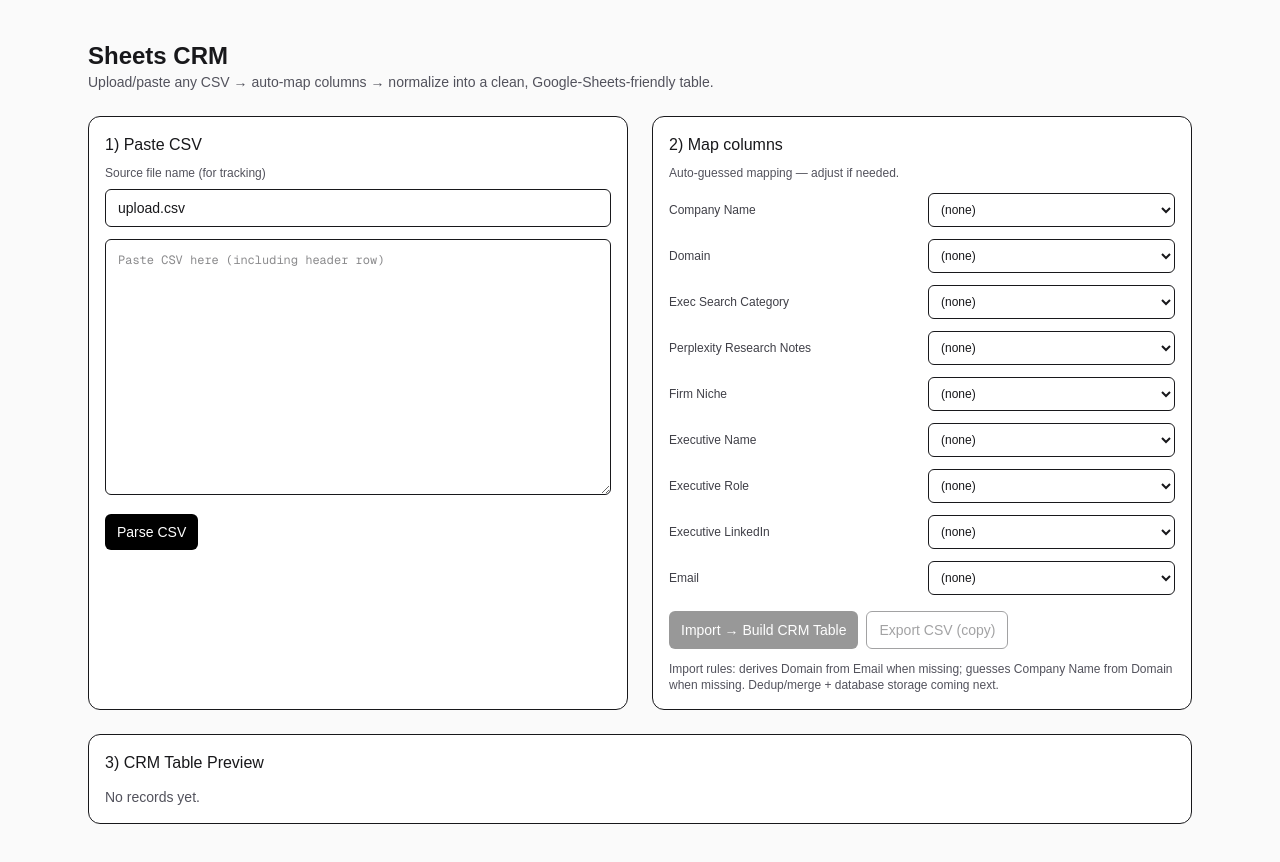
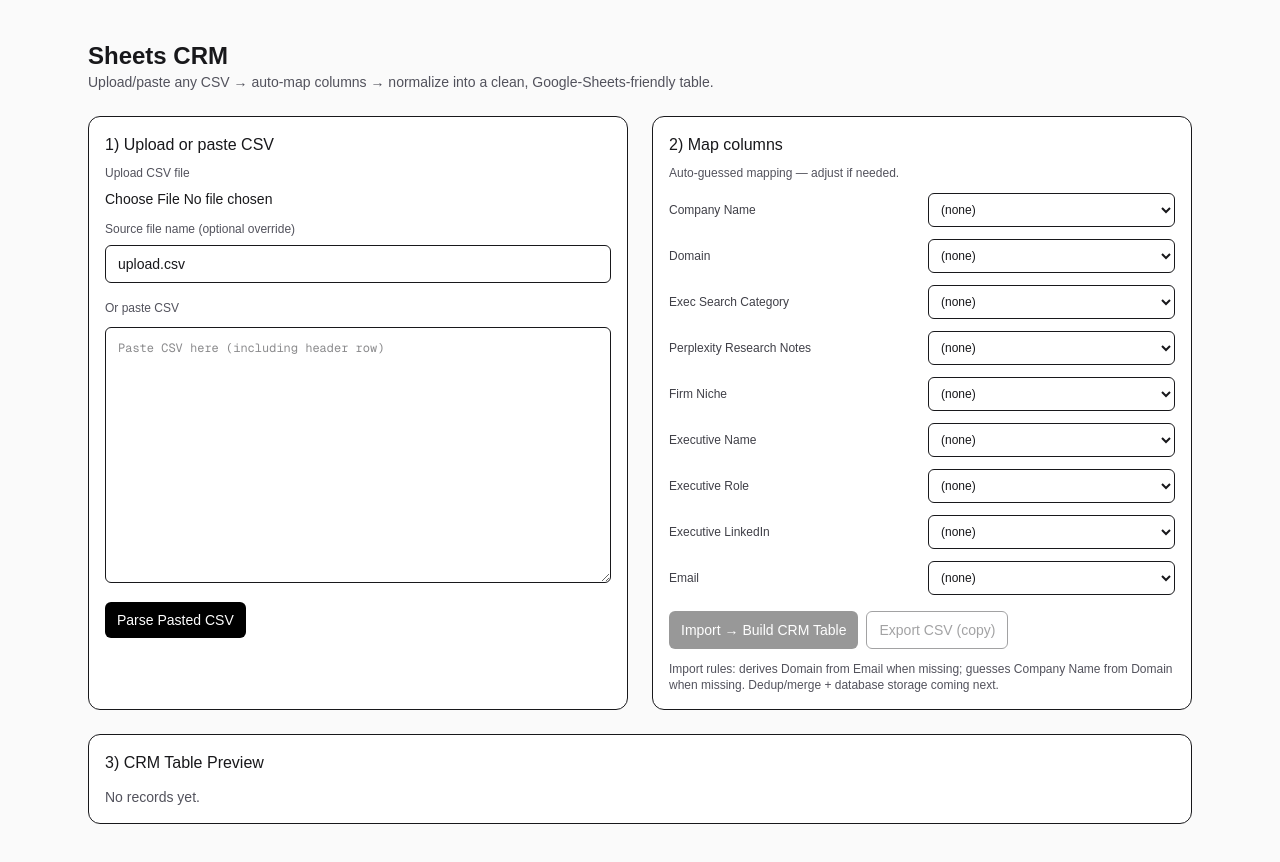
Before and after one commit to abdazzam00/sheets-crm, a Next.js app: page / in a window 1280 px wide. Built offline with nearby package versions, Linux system fonts and the light colour scheme.

Commit message:
Add CSV file upload (auto-parse)

```diff
--- a/src/app/page.tsx
+++ b/src/app/page.tsx
@@ -145,9 +145,31 @@
 
         <div className="grid gap-6 md:grid-cols-2">
           <section className="rounded-xl border bg-white p-4">
-            <h2 className="mb-2 font-medium">1) Paste CSV</h2>
+            <h2 className="mb-2 font-medium">1) Upload or paste CSV</h2>
+
             <div className="mb-3 grid grid-cols-1 gap-2">
-              <label className="text-xs text-zinc-600">Source file name (for tracking)</label>
+              <label className="text-xs text-zinc-600">Upload CSV file</label>
+              <input
+                type="file"
+                accept=".csv,text/csv"
+                className="block w-full text-sm"
+                onChange={async (e) => {
+                  const f = e.target.files?.[0];
+                  if (!f) return;
+                  setSourceFile(f.name);
+                  const text = await f.text();
+                  setCsvText(text);
+                  // auto-parse after upload
+                  const parsed = parseCSV(text);
+                  setHeaders(parsed.headers);
+                  setRows(parsed.rows);
+                  setMapping(guessMapping(parsed.headers));
+                }}
+              />
+            </div>
+
+            <div className="mb-3 grid grid-cols-1 gap-2">
+              <label className="text-xs text-zinc-600">Source file name (optional override)</label>
               <input
                 value={sourceFile}
                 onChange={(e) => setSourceFile(e.target.value)}
@@ -155,10 +177,12 @@
                 placeholder="apollo_export.csv"
               />
             </div>
+
+            <label className="text-xs text-zinc-600">Or paste CSV</label>
             <textarea
               value={csvText}
               onChange={(e) => setCsvText(e.target.value)}
-              className="h-64 w-full rounded-md border p-3 font-mono text-xs"
+              className="mt-2 h-64 w-full rounded-md border p-3 font-mono text-xs"
               placeholder="Paste CSV here (including header row)"
             />
             <div className="mt-3 flex gap-2">
@@ -166,7 +190,7 @@
                 onClick={onParse}
                 className="rounded-md bg-black px-3 py-2 text-sm text-white"
               >
-                Parse CSV
+                Parse Pasted CSV
               </button>
             </div>
             {headers.length > 0 && (
```
